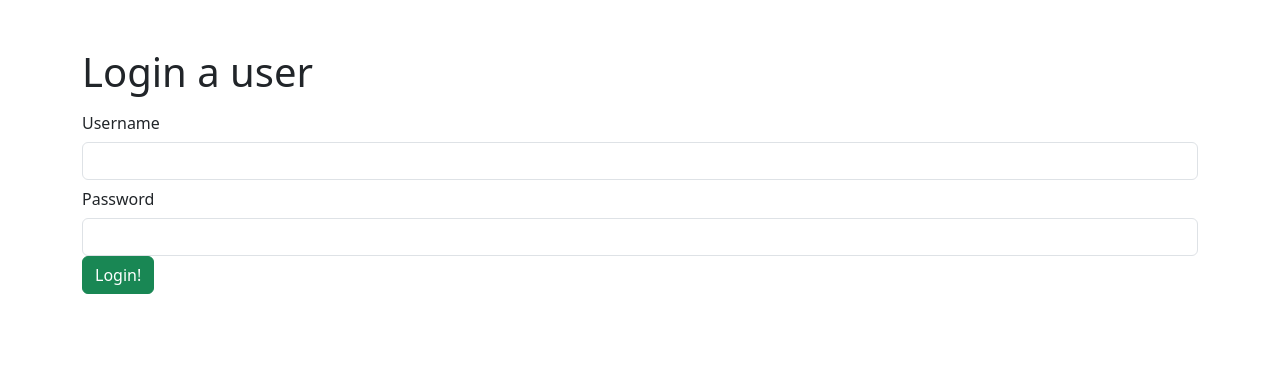
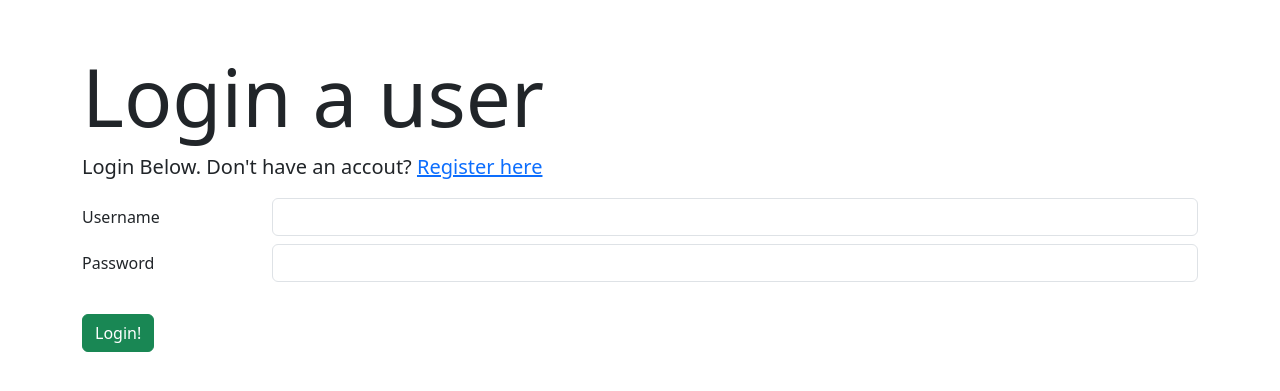
Before and after one commit to JonOuellette/Flask-Feedback, a Flask app: page /login in a window 1280 px wide. Shown: the part 56-447 px from the top of the page. Run offline with Flask 3, Linux system fonts and the light colour scheme; some libraries are stand-ins or nearby versions.

Commit message:
Stylized the login and register page slightly. fix: displaying error message when incorrect password or username entered on the login page.

```diff
--- a/app.py
+++ b/app.py
@@ -62,7 +62,7 @@ def login():
             return redirect("/secret")
 
         else:
-            form.username.errors = ["invalid username/password."]
-            return redirect("/login")
+            form.username.errors = ["Invalid username/password."]
+
 
     return render_template("users/login.html", form=form)
--- a/templates/users/login.html
+++ b/templates/users/login.html
@@ -4,23 +4,28 @@
 
 {% block content %}
 
-<h1> Login a user</h1>
+<h1 class="display-1"> Login a user</h1>
+<p class="lead">Login Below. Don't have an accout? <a href="/register">Register here</a> </p>
 
 <form action="" method="POST">
     {{form.hidden_tag()}}
 
     {% for field in form if field.widget.input_type != 'hidden' %}
 
-         {{field.label(class="col-sm-2 col-form-label")}}
-         {{field(class="form-control")}}
+    <div class="form-group row mb-2" >
+        {{field.label(class="col-sm-2 col-form-label")}}
+        <div class="col-sm-10">
+          {{field(class="form-control")}}
+        </div>
+      </div>
+
+        {% for error in field.errors %}
+        <span class="form-text text-danger">{{error}}</span>
+        {% endfor %}
 
     {% endfor %}
 
-    {% for field in form.errors %}
-    {{error}}
-    {% endfor %}
-
-    <button class = "btn btn-success" type="submit">Login!</button>
+    <button class = "btn btn-success mt-4" type="submit">Login!</button>
 
 </form>
 
```
Also changed, not shown: templates/users/register.html (+11 -6 lines).
